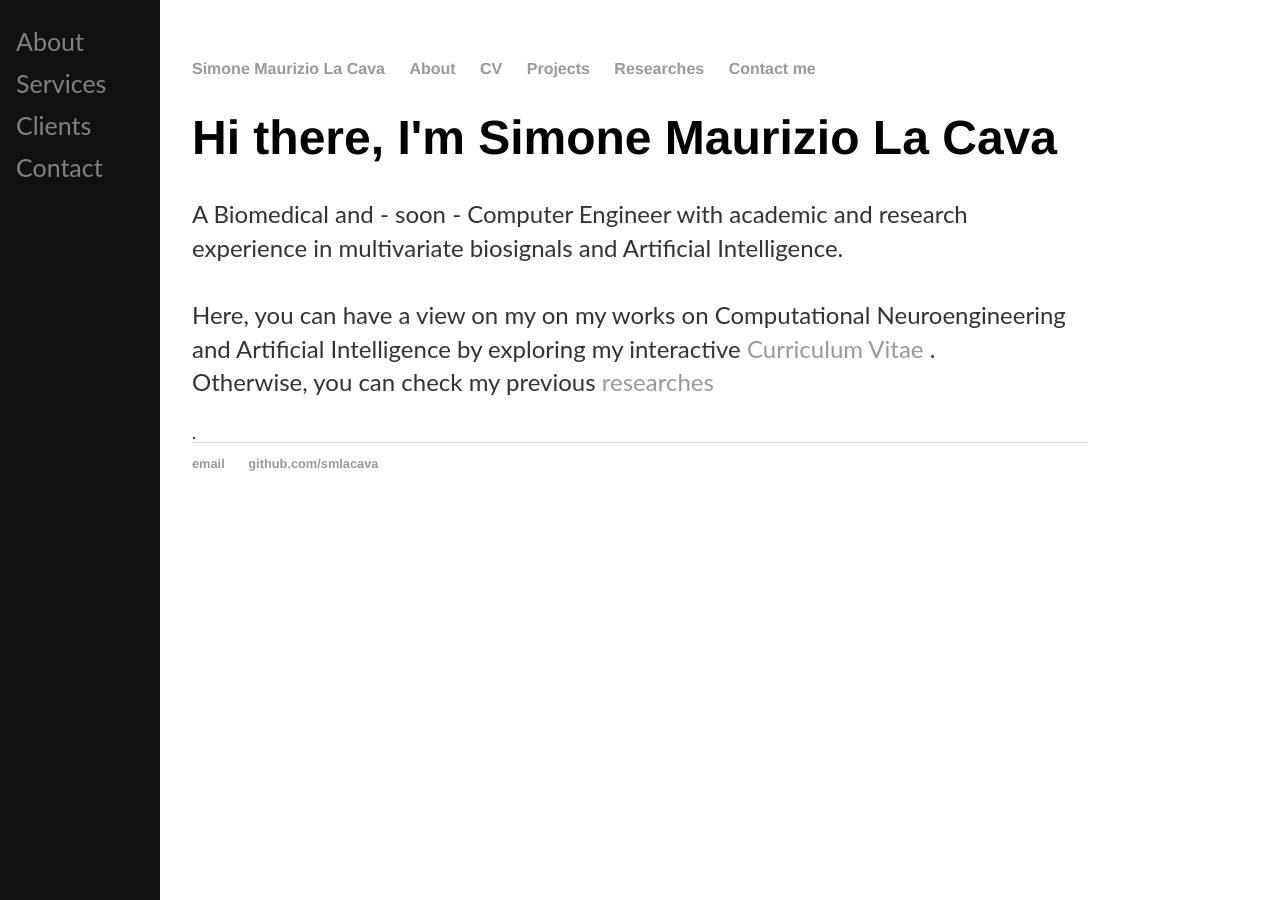
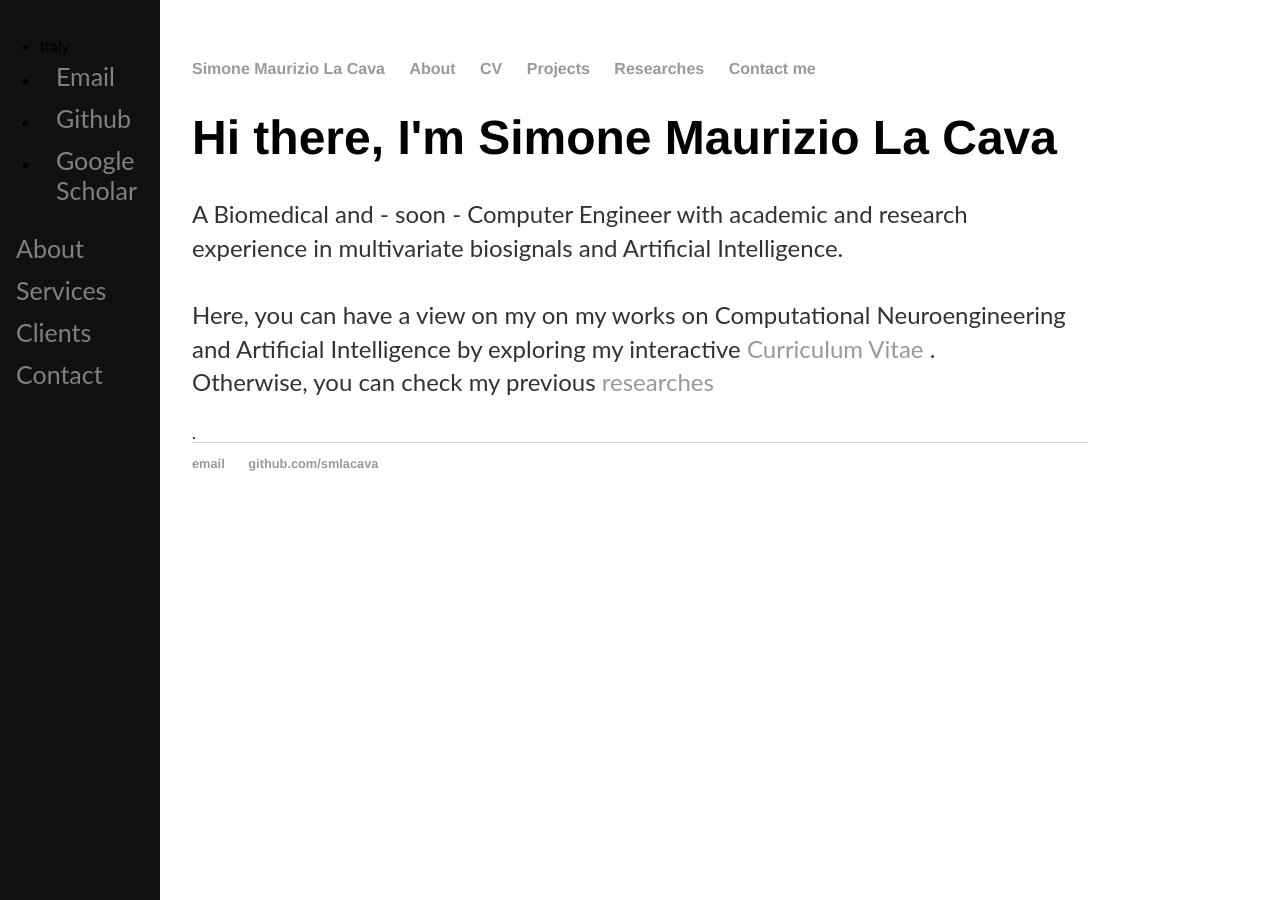
Before and after one commit to smlacava/smlacava.github.io, a Jekyll site: the page built from index.html, in a window 1280 px wide. Built offline with Jekyll 4.4.1, drawn with Linux system fonts in a browser that asks for light colours.

Commit message:
Update default.html

```diff
--- a/_layouts/default.html
+++ b/_layouts/default.html
@@ -51,6 +51,12 @@
 		</head>
 		<body>
 			<div class="sidenav">
+				<ul class="author__urls social-icons">
+					<li><i class="fa fa-fw fa-map-marker" aria-hidden="true"></i> Italy</li>
+					<li><a href="mailto:simonemaurizio.lacava@gmail.com"><i class="fa fa-fw fa-envelope-square" aria-hidden="true"></i> Email</a></li>
+					<li><a href="https://github.com/smlacava"><i class="fa fa-fw fa-github" aria-hidden="true"></i> Github</a></li>
+					<li><a href="https://scholar.google.com/citations?user=ilco-ckAAAAJ&oi=ao"><i class="ai ai-google-scholar-square ai-fw"></i> Google Scholar</a></li>
+				</ul>
   				<a href="#about">About</a>
   				<a href="#services">Services</a>
   				<a href="#clients">Clients</a>
```
